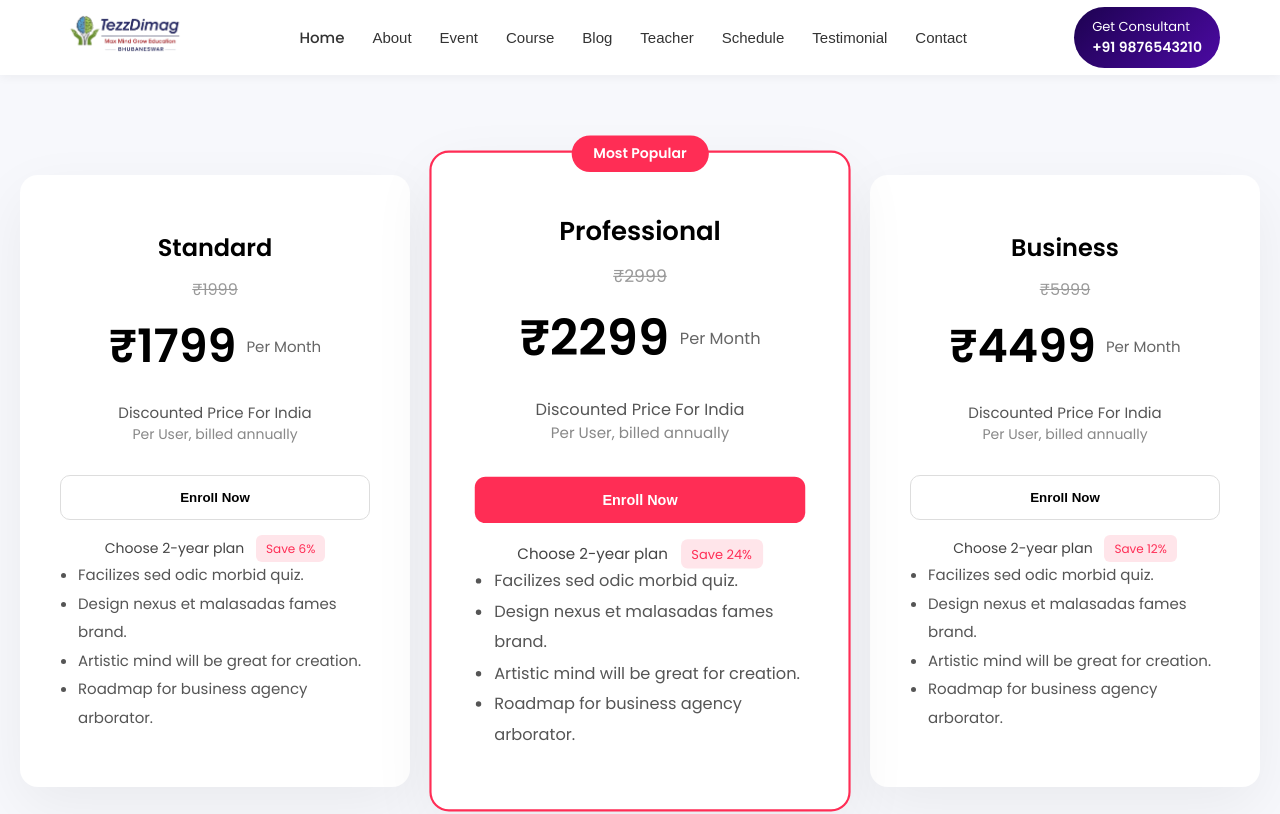
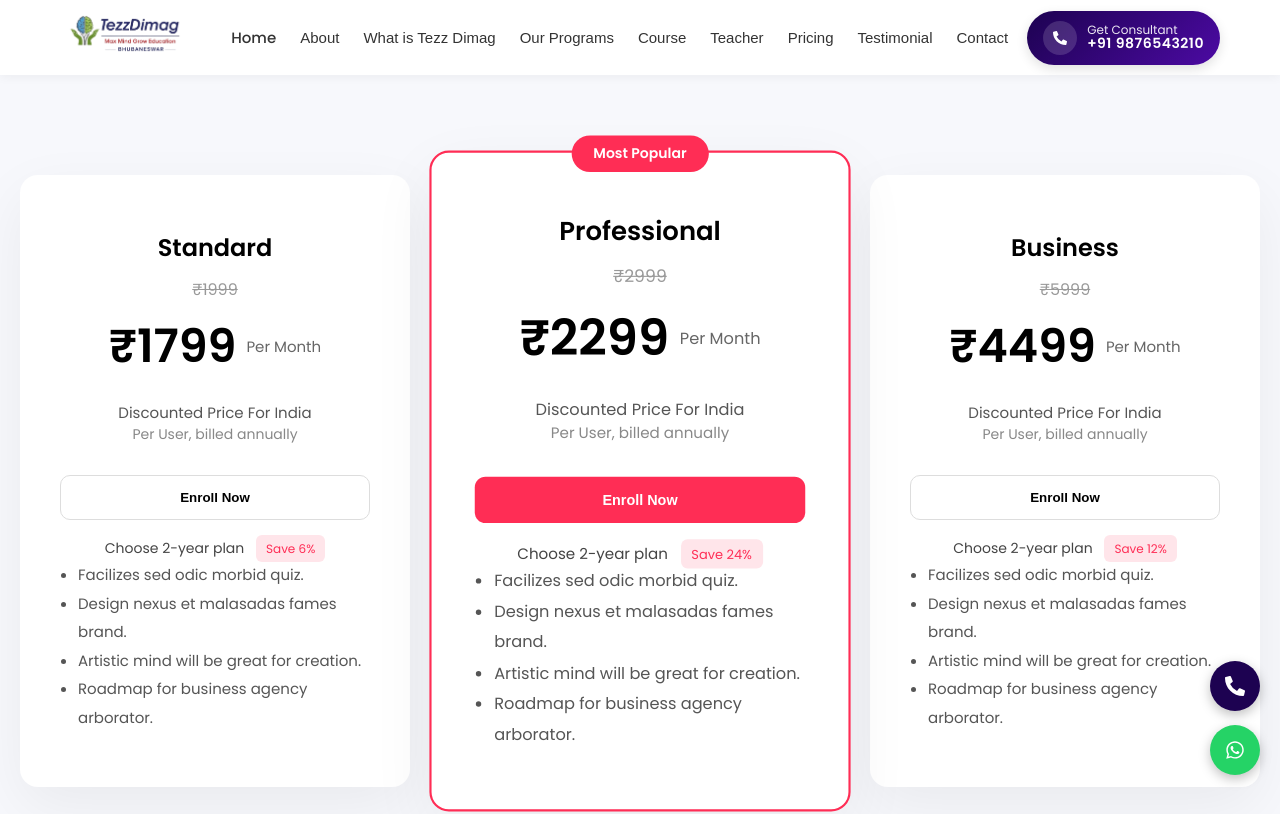
Before and after one commit to CODE-WITH-PRASANTA/Tezz-Dimag, a React app in the folder Frontend/: page /price in a window 1280 px wide. Shown: the top 814 px of the page. Built offline with nearby package versions, Linux system fonts and the light colour scheme; the HTML template or start-up script is replaced by a standard one.

Commit message:
floating buttons completed

```diff
--- a/Frontend/src/App.css
+++ b/Frontend/src/App.css
@@ -12,3 +12,6 @@ a{
   text-decoration: none;
   color: inherit;
 }
+html{
+scroll-behavior:smooth;
+}
--- a/Frontend/src/App.jsx
+++ b/Frontend/src/App.jsx
@@ -12,6 +12,7 @@ import Home from "./Pages/Home/Home";
 import Blog from "./Pages/Blog/Blog";
 import BlogDetails from "./Pages/BlogDetails/BlogDetails";
 import Price from "./Pages/Price/Price";
+import FloatingButtons from "./Component/FloatingButtons/FloatingButtons";
 
 function AppContent() {
   const [loading, setLoading] = useState(true);
@@ -40,6 +41,7 @@ function AppContent() {
       </Routes>
 
       <Footer />
+      <FloatingButtons />
     </>
   );
 }
--- /dev/null
+++ b/Frontend/src/Component/FloatingButtons/FloatingButtons.css
@@ -0,0 +1,110 @@
+.FloatingButtons{
+position:fixed;
+right:20px;
+bottom:25px;
+display:flex;
+flex-direction:column;
+gap:14px;
+z-index:999;
+}
+
+/* BUTTON BASE */
+
+.FloatingButtons a,
+.FloatingButtons button{
+width:50px;
+height:50px;
+border-radius:50%;
+border:none;
+
+display:flex;
+align-items:center;
+justify-content:center;
+
+font-size:20px;
+color:#fff;
+cursor:pointer;
+
+box-shadow:0 4px 12px rgba(0,0,0,0.25);
+transition:all 0.3s ease;
+}
+
+/* CALL BUTTON */
+
+.FloatingButtons-call{
+background:#1d0251;
+}
+
+/* WHATSAPP BUTTON */
+
+.FloatingButtons-whatsapp{
+background:#25D366;
+}
+
+/* SCROLL TOP */
+
+.FloatingButtons-top{
+background:#ff7a00;
+}
+
+/* HOVER EFFECT */
+
+.FloatingButtons a:hover,
+.FloatingButtons button:hover{
+transform:translateY(-4px);
+box-shadow:0 6px 16px rgba(0,0,0,0.3);
+}
+
+/* ================= */
+/* TABLET */
+/* ================= */
+
+@media (max-width:992px){
+
+.FloatingButtons{
+right:18px;
+bottom:20px;
+}
+
+.FloatingButtons a,
+.FloatingButtons button{
+width:46px;
+height:46px;
+font-size:18px;
+}
+
+}
+
+/* ================= */
+/* MOBILE */
+/* ================= */
+
+@media (max-width:600px){
+
+.FloatingButtons{
+right:15px;
+bottom:18px;
+gap:12px;
+}
+
+.FloatingButtons a,
+.FloatingButtons button{
+width:44px;
+height:44px;
+font-size:17px;
+}
+
+}
+
+/* SMALL MOBILE */
+
+@media (max-width:400px){
+
+.FloatingButtons a,
+.FloatingButtons button{
+width:40px;
+height:40px;
+font-size:16px;
+}
+
+}
--- /dev/null
+++ b/Frontend/src/Component/FloatingButtons/FloatingButtons.jsx
@@ -0,0 +1,68 @@
+import React, { useState, useEffect } from "react";
+import "./FloatingButtons.css";
+
+import { FaWhatsapp, FaPhoneAlt, FaArrowUp } from "react-icons/fa";
+
+const FloatingButtons = () => {
+
+  const [showTop, setShowTop] = useState(false);
+
+  useEffect(() => {
+
+    const handleScroll = () => {
+      if (window.scrollY > 300) {
+        setShowTop(true);
+      } else {
+        setShowTop(false);
+      }
+    };
+
+    window.addEventListener("scroll", handleScroll);
+
+    return () => window.removeEventListener("scroll", handleScroll);
+
+  }, []);
+
+  const scrollToTop = () => {
+    window.scrollTo({
+      top: 0,
+      behavior: "smooth"
+    });
+  };
+
+  return (
+    <div className="FloatingButtons">
+
+      {/* CALL BUTTON */}
+      <a
+        href="tel:+919876543210"
+        className="FloatingButtons-call"
+      >
+        <FaPhoneAlt />
+      </a>
+
+      {/* WHATSAPP BUTTON */}
+      <a
+        href="https://wa.me/919876543210"
+        target="_blank"
+        rel="noopener noreferrer"
+        className="FloatingButtons-whatsapp"
+      >
+        <FaWhatsapp />
+      </a>
+
+      {/* SCROLL TO TOP */}
+      {showTop && (
+        <button
+          className="FloatingButtons-top"
+          onClick={scrollToTop}
+        >
+          <FaArrowUp />
+        </button>
+      )}
+
+    </div>
+  );
+};
+
+export default FloatingButtons;
--- a/Frontend/src/Component/HeroSection/HeroSection.jsx
+++ b/Frontend/src/Component/HeroSection/HeroSection.jsx
@@ -28,12 +28,12 @@ const slides = [
   },
   {
     image: slide3,
-    titleTop: "Start Your Child’s Journey",
-    title: "Join TEZZ DIMAG Today",
-    description:
-      "Give your child the right environment to learn, explore, and grow with engaging educational programs created specially for young minds.",
-    link: "/contact",
-    button: "Contact Us",
+titleTop: "Start Your Child’s Journey",
+title: "Join TEZZ DIMAG Today",
+description:
+  "Give your child the right environment to learn, explore, and grow with engaging educational programs created specially for young minds. At Tezz Dimag, we focus on developing memory power, logical thinking, creativity, and communication skills through practical learning methods. Our skill-development courses help students from Class 1 to Class 12 build confidence, improve academic performance, and discover their hidden talents for a brighter future.",
+link: "/contact",
+button: "Contact Us",
   },
 ];
 
--- a/Frontend/src/Component/Navbar/Navbar.css
+++ b/Frontend/src/Component/Navbar/Navbar.css
@@ -18,6 +18,7 @@ height:75px;
 display:flex;
 align-items:center;
 justify-content:space-between;
+gap:20px;
 }
 
 /* LOGO */
@@ -33,7 +34,7 @@ MENU DESKTOP
 .Navbar-menu{
 display:flex;
 align-items:center;
-gap:28px;
+gap:24px;
 }
 
 .Navbar-menu a,
@@ -46,6 +47,7 @@ cursor:pointer;
 color:#333;
 text-decoration:none;
 transition:0.3s;
+white-space:nowrap;
 }
 
 .Navbar-menu a:hover,
@@ -53,30 +55,77 @@ transition:0.3s;
 color:#ffcc00;
 }
 
-/* CTA BUTTON */
+/* ======================
+CTA BUTTON
+====================== */
+
+.Navbar-cta{
+margin-left:-20px;
+}
 
 .Navbar-ctaBtn{
+display:flex;
+align-items:center;
+gap:10px;
+
 background:linear-gradient(135deg,#1d0251,#4c0aa3);
 color:#fff;
-padding:10px 18px;
+
+padding:10px 16px;
 border-radius:40px;
-display:flex;
-flex-direction:column;
-font-size:13px;
+
 text-decoration:none;
-transition:0.3s;
+transition:all 0.3s ease;
+
+box-shadow:0 4px 12px rgba(0,0,0,0.12);
+white-space:nowrap;
 }
 
-.Navbar-ctaBtn strong{
+/* ICON */
+
+.Navbar-ctaIcon{
+width:34px;
+height:34px;
+border-radius:50%;
+background:rgba(255,255,255,0.15);
+
+display:flex;
+align-items:center;
+justify-content:center;
+
 font-size:14px;
 }
 
-.Navbar-ctaBtn:hover{
-transform:translateY(-2px);
-box-shadow:0 6px 14px rgba(0,0,0,0.15);
+/* TEXT */
+
+.Navbar-ctaText{
+display:flex;
+flex-direction:column;
+line-height:1.1;
 }
 
-/* HAMBURGER */
+.Navbar-ctaText span{
+font-size:12px;
+opacity:0.9;
+}
+
+.Navbar-ctaText strong{
+font-size:14px;
+font-weight:600;
+letter-spacing:0.5px;
+}
+
+/* HOVER */
+
+.Navbar-ctaBtn:hover{
+transform:translateY(-3px);
+box-shadow:0 8px 20px rgba(0,0,0,0.18);
+background:linear-gradient(135deg,#2a0c78,#6b1fd1);
+}
+
+/* ======================
+HAMBURGER
+====================== */
 
 .Navbar-hamburger{
 display:none;
@@ -123,6 +172,14 @@ z-index:998;
 /* ================= */
 
 @media(max-width:992px){
+
+.Navbar-container{
+height:70px;
+}
+
+.Navbar-logo img{
+height:42px;
+}
 
 .Navbar-menu{
 position:fixed;
@@ -258,10 +315,11 @@ color:#ffcc00;
 
 .Navbar-container{
 height:65px;
+padding:0 15px;
 }
 
 .Navbar-logo img{
-height:38px;
+height:36px;
 }
 
 .Navbar-menu{
--- a/Frontend/src/Component/Navbar/Navbar.jsx
+++ b/Frontend/src/Component/Navbar/Navbar.jsx
@@ -3,7 +3,7 @@ import "./Navbar.css";
 import logo from "../../assets/TezzDimag_Bhubaneswar_logo.png";
 
 import { IoClose } from "react-icons/io5";
-import { FaFacebookF, FaTwitter, FaInstagram } from "react-icons/fa";
+import { FaFacebookF, FaTwitter, FaInstagram, FaPhoneAlt } from "react-icons/fa";
 
 const Navbar = () => {
 
@@ -51,16 +51,40 @@ const Navbar = () => {
               <IoClose />
             </div>
 
-            <a href="/" onClick={closeMenu}>Home</a>
+           <a href="#home" onClick={() => scrollToSection("home")}>Home</a>
 
-            <button onClick={() => scrollToSection("about")}>About</button>
-            <button onClick={() => scrollToSection("event")}>Event</button>
-            <button onClick={() => scrollToSection("course")}>Course</button>
-            <button onClick={() => scrollToSection("blog")}>Blog</button>
-            <button onClick={() => scrollToSection("teacher")}>Teacher</button>
-            <button onClick={() => scrollToSection("schedule")}>Schedule</button>
-            <button onClick={() => scrollToSection("test")}>Testimonial</button>
-            <button onClick={() => scrollToSection("contact")}>Contact</button>
+<button onClick={() => scrollToSection("about")}>
+About
+</button>
+
+<button onClick={() => scrollToSection("programs")}>
+What is Tezz Dimag
+</button>
+
+<button onClick={() => scrollToSection("courses")}>
+Our Programs
+</button>
+
+<button onClick={() => scrollToSection("courses")}>
+Course
+</button>
+
+<button onClick={() => scrollToSection("teacher")}>
+Teacher
+</button>
+
+<button onClick={() => scrollToSection("admission")}>
+Pricing
+</button>
+
+<button onClick={() => scrollToSection("testimonial")}>
+Testimonial
+</button>
+
+<button onClick={() => scrollToSection("contact")}>
+Contact
+</button>
+
 
 
             {/* MOBILE FOOTER */}
@@ -86,8 +110,16 @@ const Navbar = () => {
          <div className="Navbar-cta">
 
   <a href="tel:+919876543210" className="Navbar-ctaBtn">
+
+    <div className="Navbar-ctaIcon">
+      <FaPhoneAlt />
+    </div>
+
+    <div className="Navbar-ctaText">
       <span>Get Consultant</span>
       <strong>+91 9876543210</strong>
+    </div>
+
   </a>
 
 </div>
--- a/Frontend/src/Pages/Home/Home.jsx
+++ b/Frontend/src/Pages/Home/Home.jsx
@@ -12,38 +12,37 @@ import Admission from "../../Component/Admission/Admission";
 import AboutSection from "../../Component/AboutSection/AboutSection";
 import ClubsSection from "../../Component/ClubsSection/ClubsSection";
 
-
 const Home = () => {
   return (
     <div>
 
-      <section id="/">
+      <section id="home">
         <HeroSection />
       </section>
 
-      <AboutSection />
-
       <section id="about">
+        <AboutSection />
         <About />
       </section>
 
-      <ClubsSection />
-
-      <section id="sclf">
-        <SchoolFacilites />
+      <section id="programs">
+        <ClubsSection />
       </section>
 
-      <Admission />
+      <section id="courses">
+        <SchoolFacilites />
+        <HomeCourse />
+      </section>
+
+      <section id="admission">
+        <Admission />
+      </section>
 
       <section id="teacher">
         <OurTeachers />
       </section>
 
-      <section id="course">
-        <HomeCourse />
-      </section>
-
-      <section id="test">
+      <section id="testimonial">
         <HomeParents />
       </section>
 
@@ -51,7 +50,9 @@ const Home = () => {
         <OurBlog />
       </section>
 
-      <OurGallary />
+      <section id="gallery">
+        <OurGallary />
+      </section>
 
       <section id="contact">
         <ContactUs />
```
Lines whose indentation alone changed are shown as unchanged.
